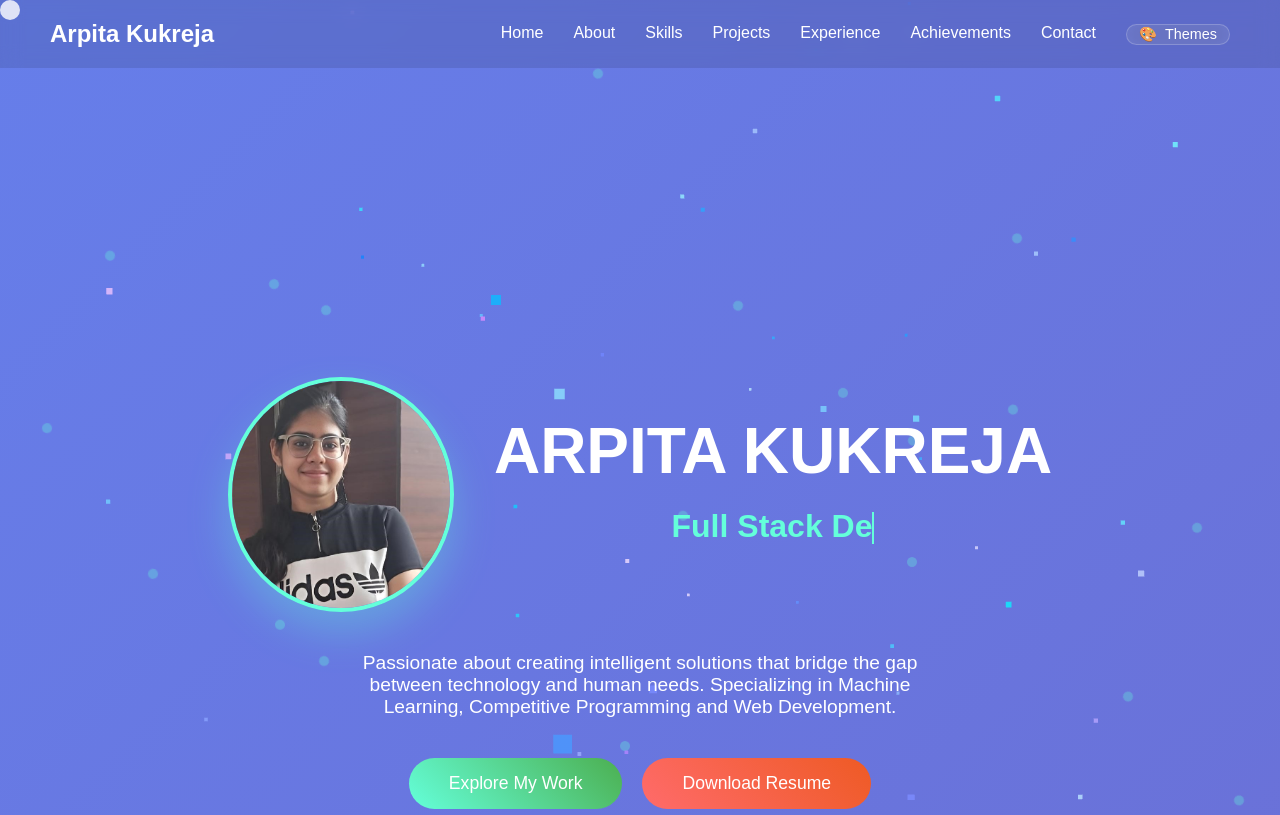
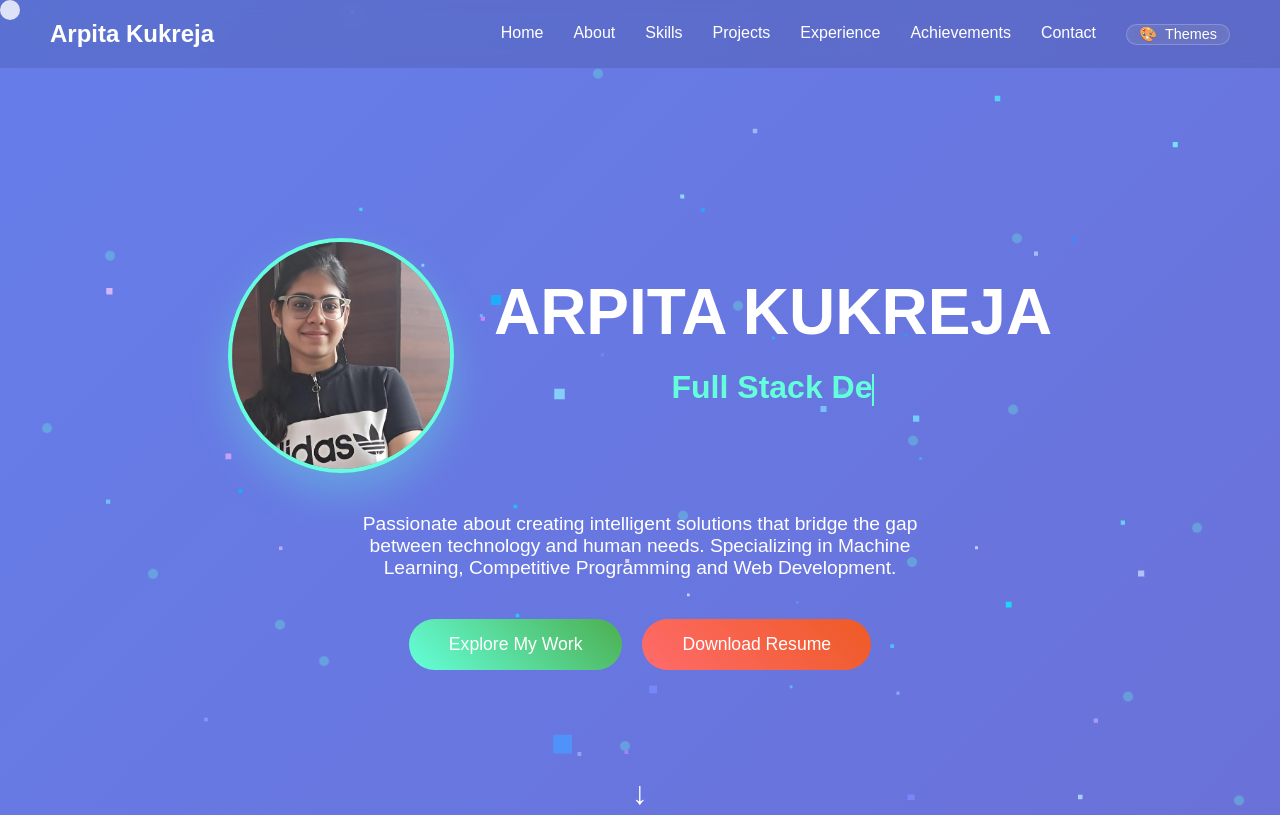
Before and after one commit to arpita-kukreja/proje, a plain HTML site: page index.html in a window 1280 px wide. Shown: the top 815 px of the page. Drawn offline with nearby package versions, Linux system fonts and the light colour scheme; animation ran at ten frames a second.

```diff
--- a/style.css
+++ b/style.css
@@ -87,7 +87,7 @@
 
         .hero {
             height: 100vh;
-            min-height: 980px;
+            min-height: 843px;
             display: flex;
             align-items: center;
             justify-content: center;
@@ -926,7 +926,7 @@
         }
 
         .hero .profile-section {
-  margin-top: 205px; /* Adjust as needed to clear the navbar */
+  margin-top: 65px; /* Adjust as needed to clear the navbar */
 }
 
 /* Replace old theme selector styles with these new ones */
```
